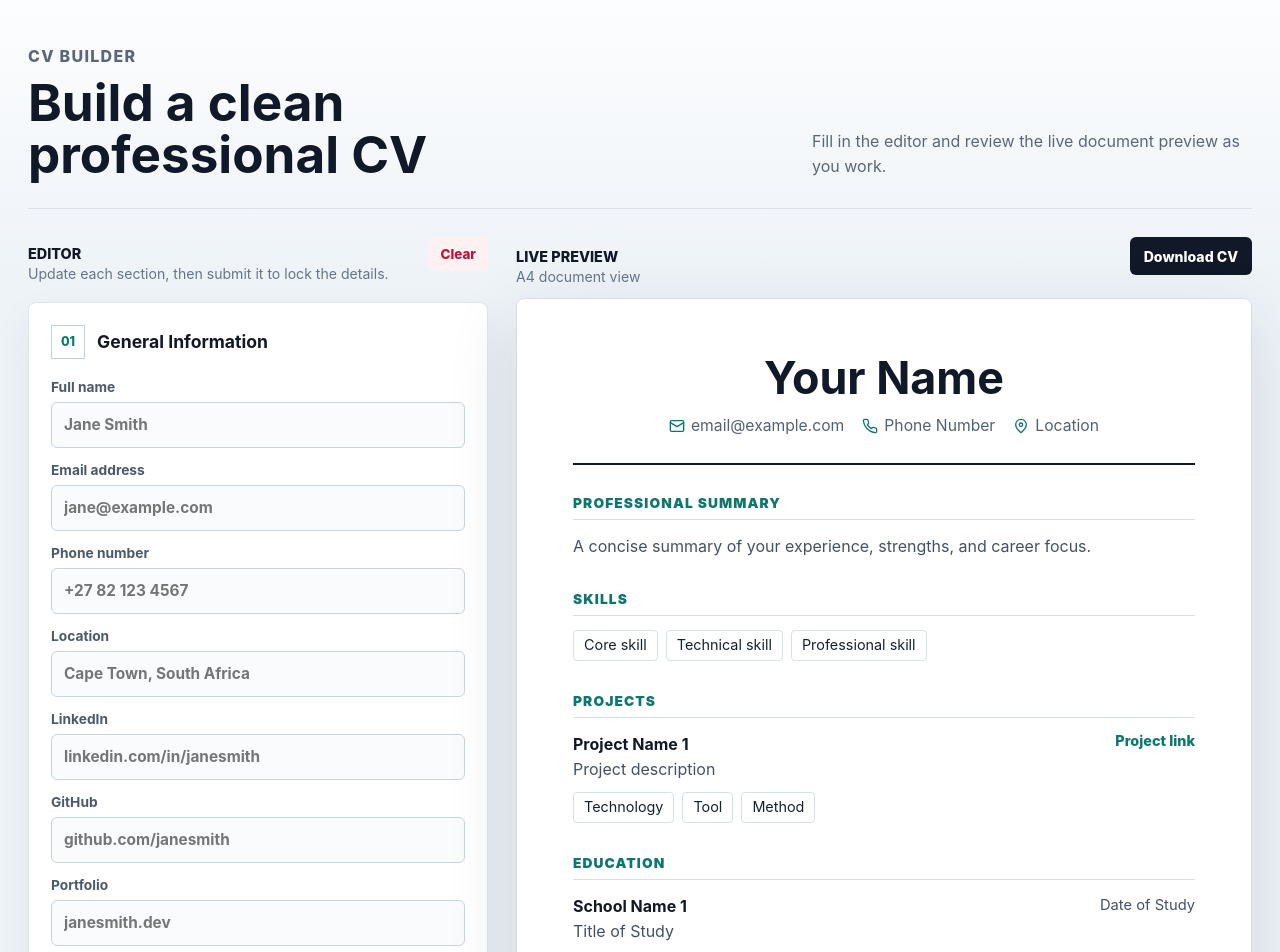
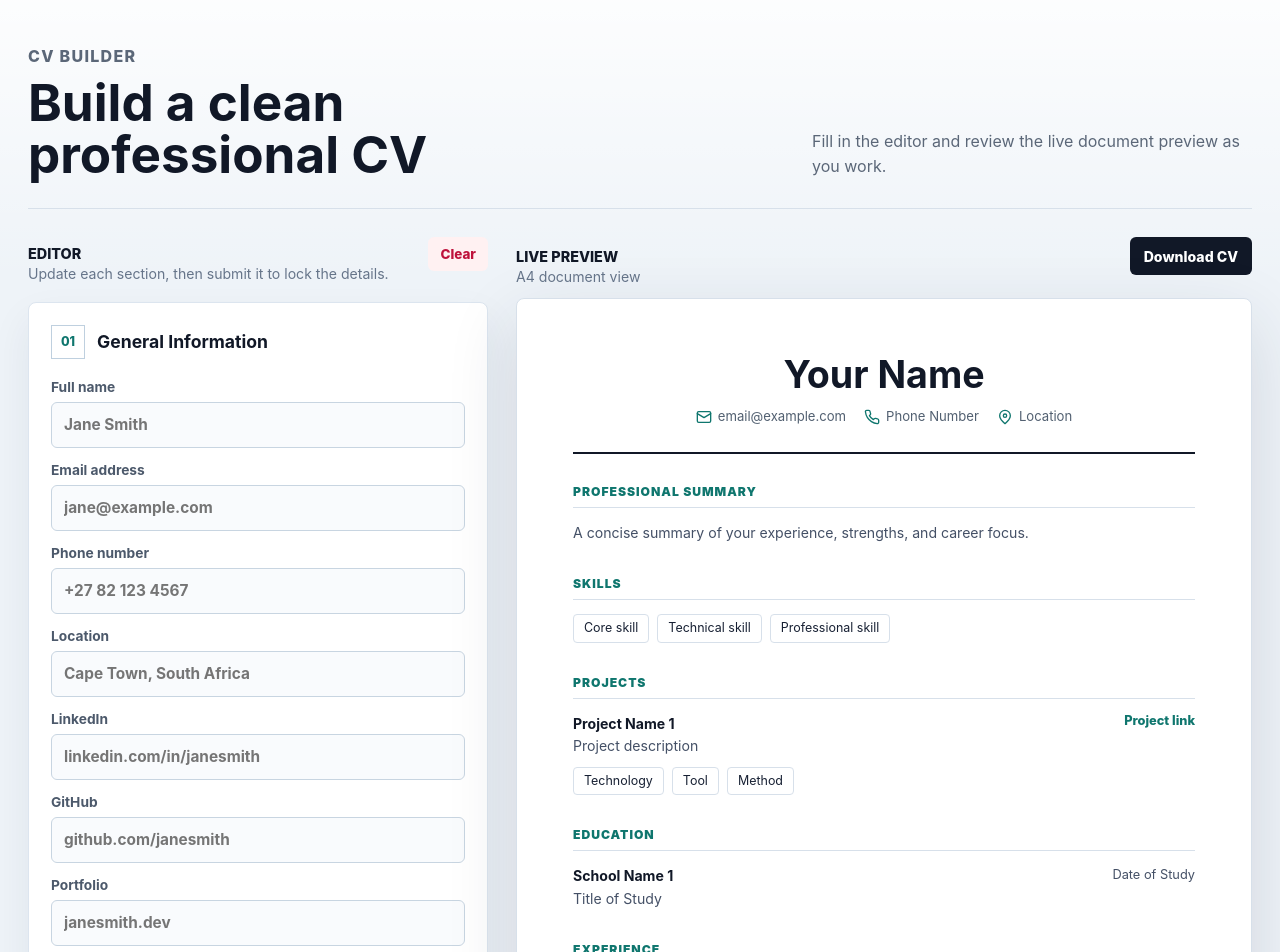
Before and after one commit to BUSISWABILIBILI/cv-application, a React (Vite) app: page / in a window 1280 px wide. Shown: the top 952 px of the page. Built offline with nearby package versions, Linux system fonts and the light colour scheme.

Commit message:
Add direct PDF download for CV preview

```diff
--- a/src/styles/CVPreview.css
+++ b/src/styles/CVPreview.css
@@ -43,6 +43,7 @@
   padding: clamp(32px, 5vw, 56px);
   background-color: #ffffff;
   color: #172033;
+  font-size: 0.88rem;
   border: 1px solid #d7e0ea;
   border-radius: 8px;
   box-shadow: 0 24px 70px rgba(33, 46, 67, 0.14);
@@ -58,7 +59,7 @@
 .cv-document-header h2 {
   margin: 0;
   color: #111827;
-  font-size: clamp(1.9rem, 4vw, 2.8rem);
+  font-size: clamp(1.7rem, 3.5vw, 2.35rem);
   line-height: 1.05;
   letter-spacing: 0;
 }
@@ -72,7 +73,7 @@
   margin: 12px 0 0;
   list-style: none;
   color: #526071;
-  font-size: 0.98rem;
+  font-size: 0.82rem;
   line-height: 1.5;
 }
 
@@ -105,7 +106,7 @@
   padding-bottom: 8px;
   border-bottom: 1px solid #d7e0ea;
   color: #0f766e;
-  font-size: 0.86rem;
+  font-size: 0.76rem;
   font-weight: 900;
   letter-spacing: 0.08em;
   text-transform: uppercase;
@@ -131,7 +132,7 @@
   border: 1px solid #d7e0ea;
   border-radius: 4px;
   color: #172033;
-  font-size: 0.9rem;
+  font-size: 0.78rem;
   line-height: 1.3;
 }
 
@@ -168,7 +169,7 @@
 .cv-project-header a,
 .cv-project-header span {
   color: #0f766e;
-  font-size: 0.9rem;
+  font-size: 0.8rem;
   font-weight: 800;
   text-align: right;
   text-decoration: none;
@@ -208,7 +209,7 @@
 .cv-date {
   max-width: 190px;
   color: #66758a;
-  font-size: 0.92rem;
+  font-size: 0.8rem;
   text-align: right;
 }
 
@@ -300,7 +301,7 @@
   }
 
   .cv-document-header h2 {
-    font-size: 30pt;
+    font-size: 26pt;
   }
 
   .cv-document section {
```
